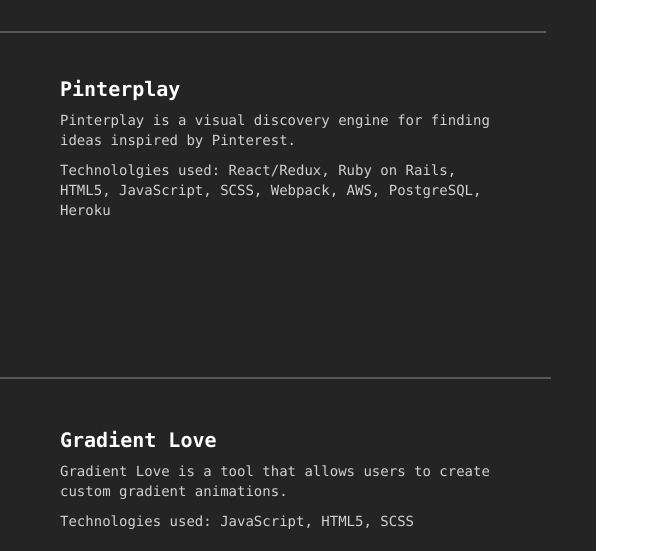
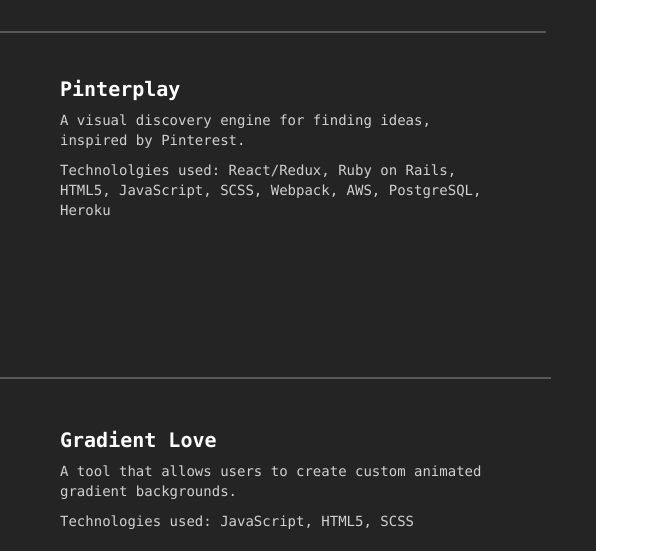
Before and after one commit to cfthorne83/cfthorne83.github.io, a plain HTML site: page index.html in a window 1280 px wide. Shown: the part 2922-3473 px from the top of the page, 629-1280 px from the left. Drawn offline with nearby package versions, Linux system fonts and the light colour scheme.

Commit message:
change portfolio blurbs

```diff
--- a/index.html
+++ b/index.html
@@ -222,7 +222,7 @@
 
         <div class="col-sm-12 col-md-6 col-lg-6 web project-text">
           <h3>Pinterplay</h3>
-          <p>Pinterplay is a visual discovery engine for finding ideas inspired by Pinterest.</p>
+          <p>A visual discovery engine for finding ideas, inspired by Pinterest.</p>
           <p>Technololgies used: React/Redux, Ruby on Rails, HTML5, JavaScript, SCSS, Webpack, AWS, PostgreSQL, Heroku</p>
         </div>
 
@@ -248,7 +248,7 @@
 
         <div class="col-sm-12 col-md-6 col-lg-6 order-sm-1 web project-text">
           <h3>Gradient Love</h3>
-          <p>Gradient Love is a tool that allows users to create custom gradient animations.</p>
+          <p>A tool that allows users to create custom animated gradient backgrounds.</p>
           <p>Technologies used: JavaScript, HTML5, SCSS</p>
         </div>
 
```
